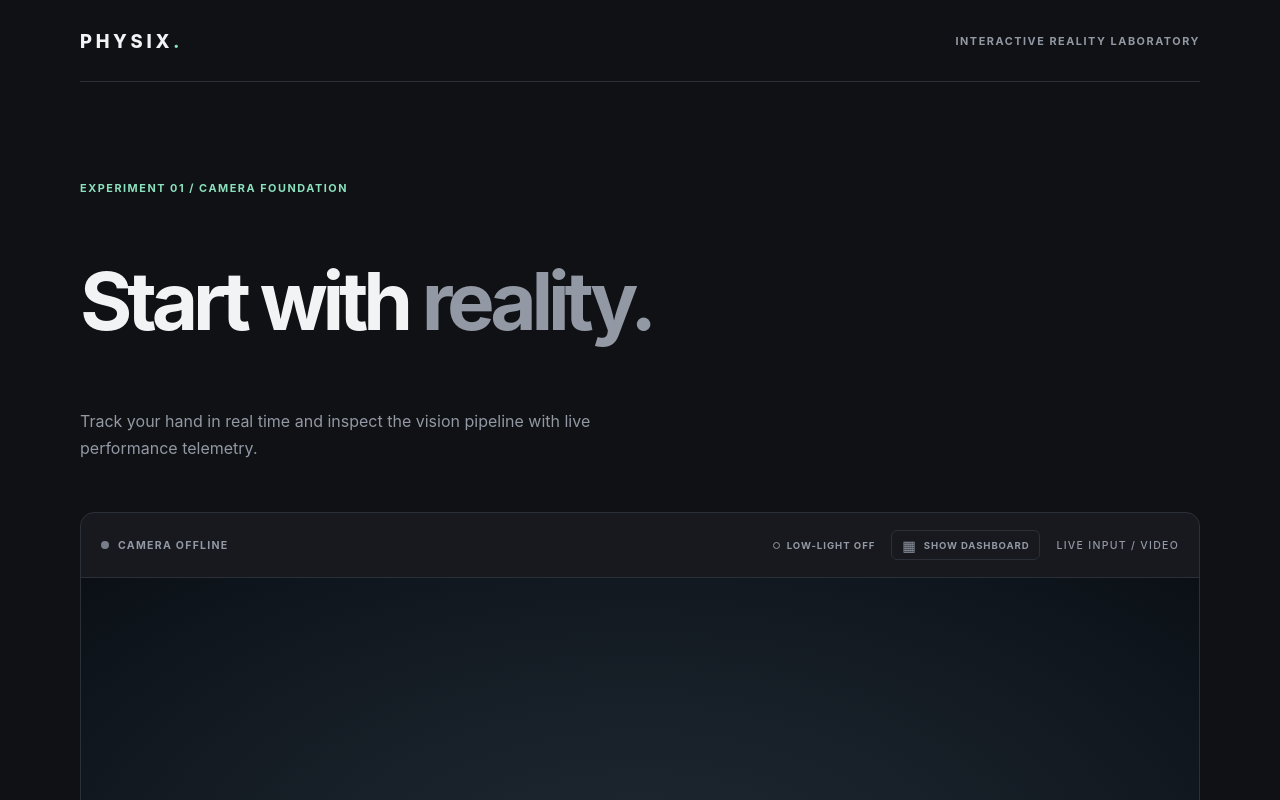
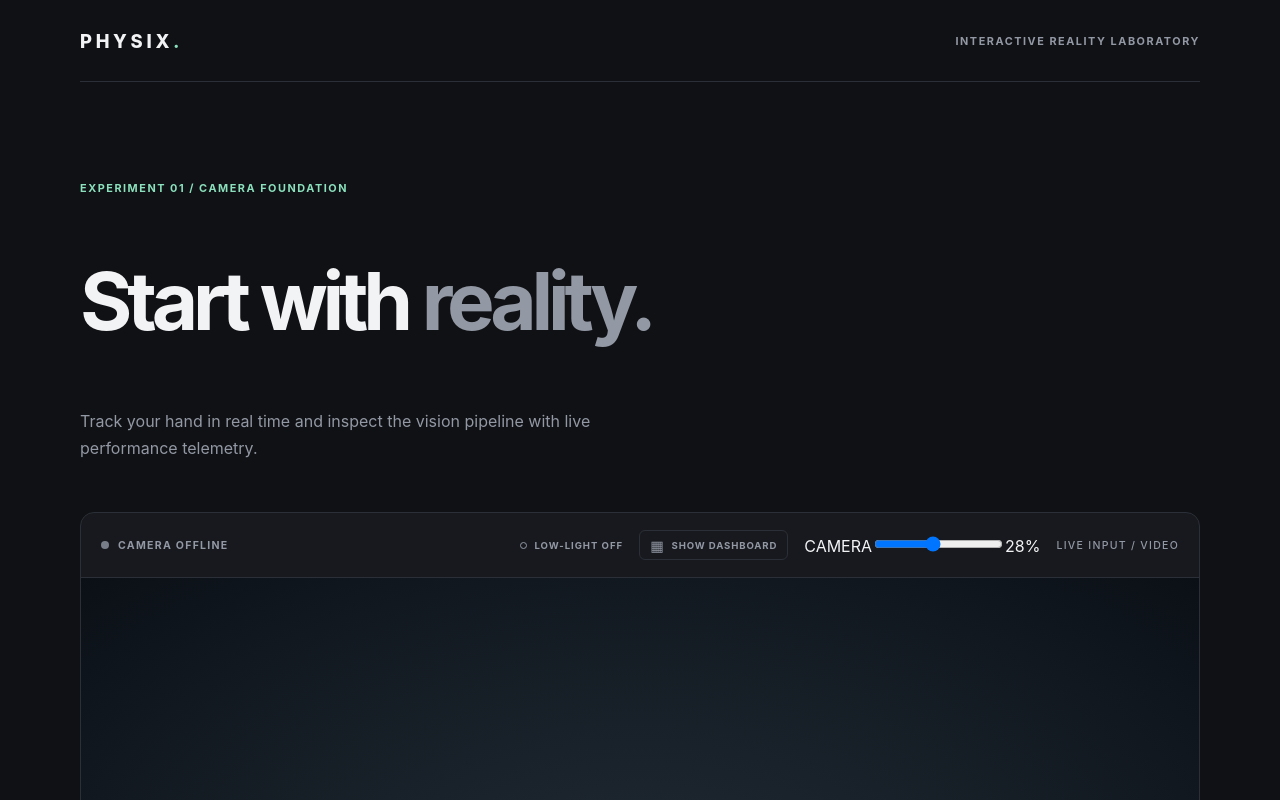
Before and after one commit to raihanshiras/PHYSIX, a React (Vite) app: page / in a window 1280 px wide. Shown: the top 800 px of the page. Built offline with nearby package versions, Linux system fonts and the light colour scheme.

Commit message:
Add adjustable webcam visibility control

```diff
--- a/src/components/Camera.jsx
+++ b/src/components/Camera.jsx
@@ -51,6 +51,7 @@ export default function Camera() {
   const [visionStatus, setVisionStatus] = useState("not-started");
   const [handInfo, setHandInfo] = useState(null);
   const [lowLightView, setLowLightView] = useState(false);
+  const [cameraOpacity, setCameraOpacity] = useState(28);
   const [dashboardOpen, setDashboardOpen] = useState(false);
   const [metrics, setMetrics] = useState({ ...EMPTY_METRICS });
   const [orbStatus, setOrbStatus] = useState("WAITING FOR HAND");
@@ -304,12 +305,25 @@ export default function Camera() {
             <span className="dashboard-toggle-icon">▦</span>
             {dashboardOpen ? "HIDE DASHBOARD" : "SHOW DASHBOARD"}
           </button>
+          <label className="camera-opacity-control" title="Adjust how visible the webcam background is">
+            <span>CAMERA</span>
+            <input
+              type="range"
+              min="10"
+              max="50"
+              step="1"
+              value={cameraOpacity}
+              onChange={(event) => setCameraOpacity(Number(event.target.value))}
+              aria-label="Camera background visibility"
+            />
+            <output>{cameraOpacity}%</output>
+          </label>
           <span className="camera-resolution">LIVE INPUT / VIDEO</span>
         </div>
       </div>
 
       <div className="camera-viewport">
-        <video ref={videoRef} className={isActive ? (lowLightView ? "camera-video is-visible low-light-view" : "camera-video is-visible") : "camera-video"} autoPlay playsInline muted aria-label="Live webcam preview" />
+        <video ref={videoRef} style={{ opacity: cameraOpacity / 100 }} className={isActive ? (lowLightView ? "camera-video is-visible low-light-view" : "camera-video is-visible") : "camera-video"} autoPlay playsInline muted aria-label="Live webcam preview" />
         <canvas ref={canvasRef} className={isActive ? "hand-overlay is-visible" : "hand-overlay"} />
         {!isActive && (
           <div className="camera-placeholder">
```
